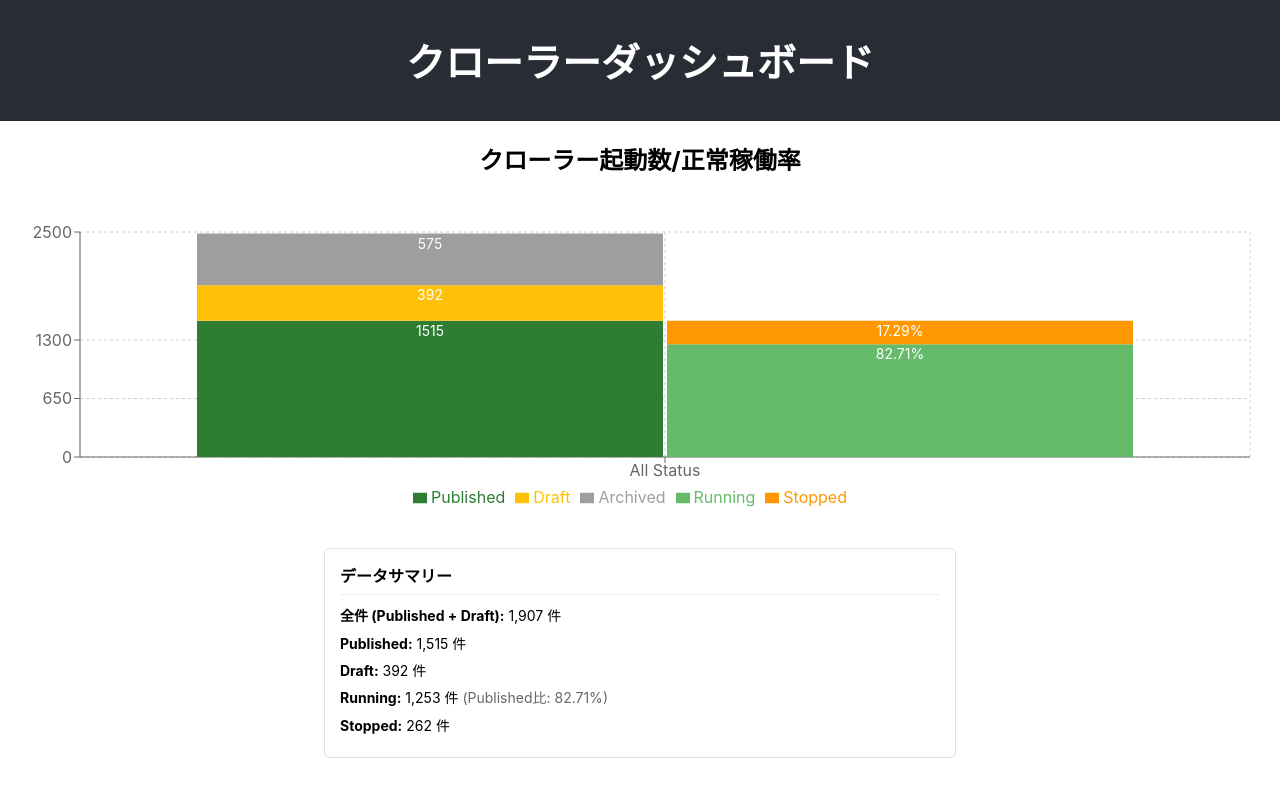
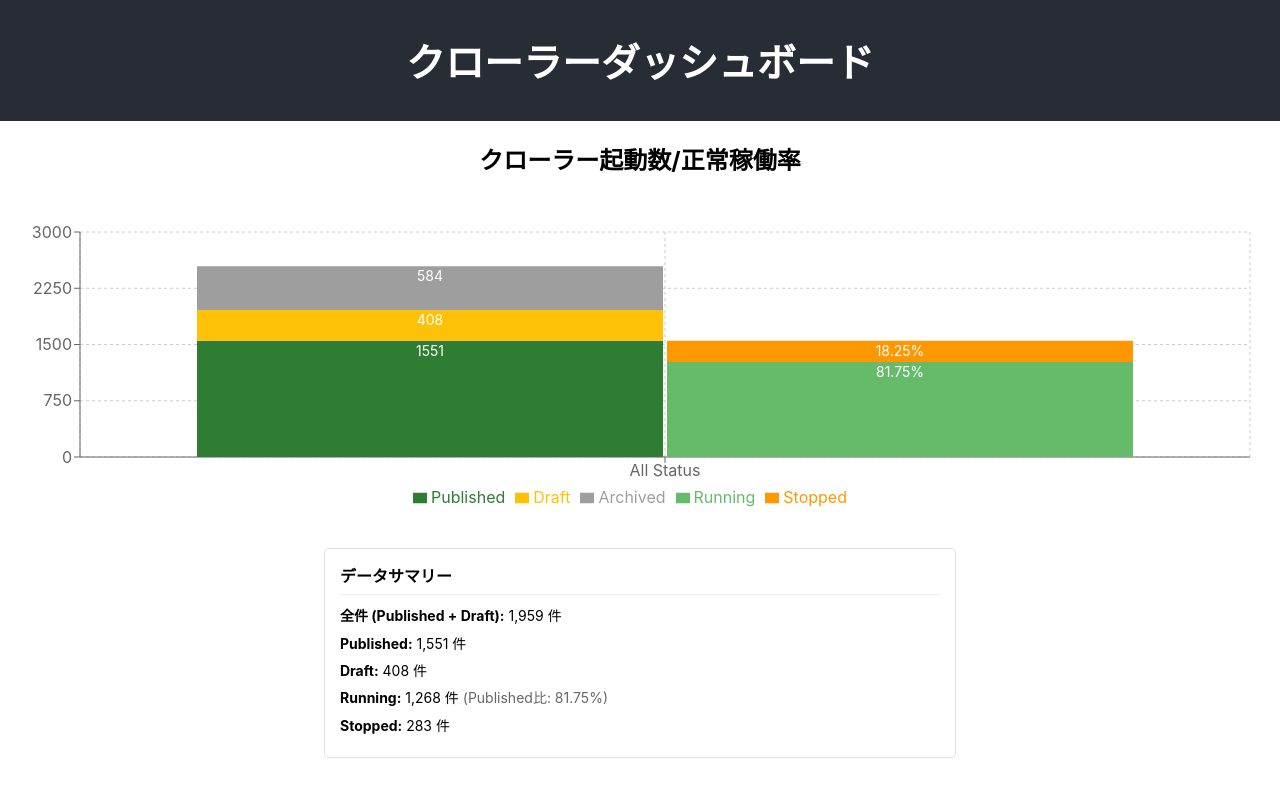
Before and after one commit to tayasho/crawlers, a React (Create React App) app: page / in a window 1280 px wide. Shown: the top 794 px of the page. Built offline with nearby package versions, Linux system fonts and the light colour scheme.

Commit message:
2025/06/13

```diff
--- a/src/components/ContentStatusChart.js
+++ b/src/components/ContentStatusChart.js
@@ -3,10 +3,10 @@ import { BarChart, Bar, XAxis, YAxis, CartesianGrid, Tooltip, Legend, Responsive
 import './ContentStatusChart.css';
 
 const ContentStatusChart = () => {
-  const published = 1515;
-  const draft = 392;
-  const archived = 575; // この値はサマリーに表示しませんが、グラフや他の計算で使われます
-  const stopped = 262;
+  const published = 1551;
+  const draft = 408;
+  const archived = 584; // この値はサマリーに表示しませんが、グラフや他の計算で使われます
+  const stopped = 283;
   const running = published-stopped;
 
   // ★ ユーザー指定の「全件」合計を計算
```
